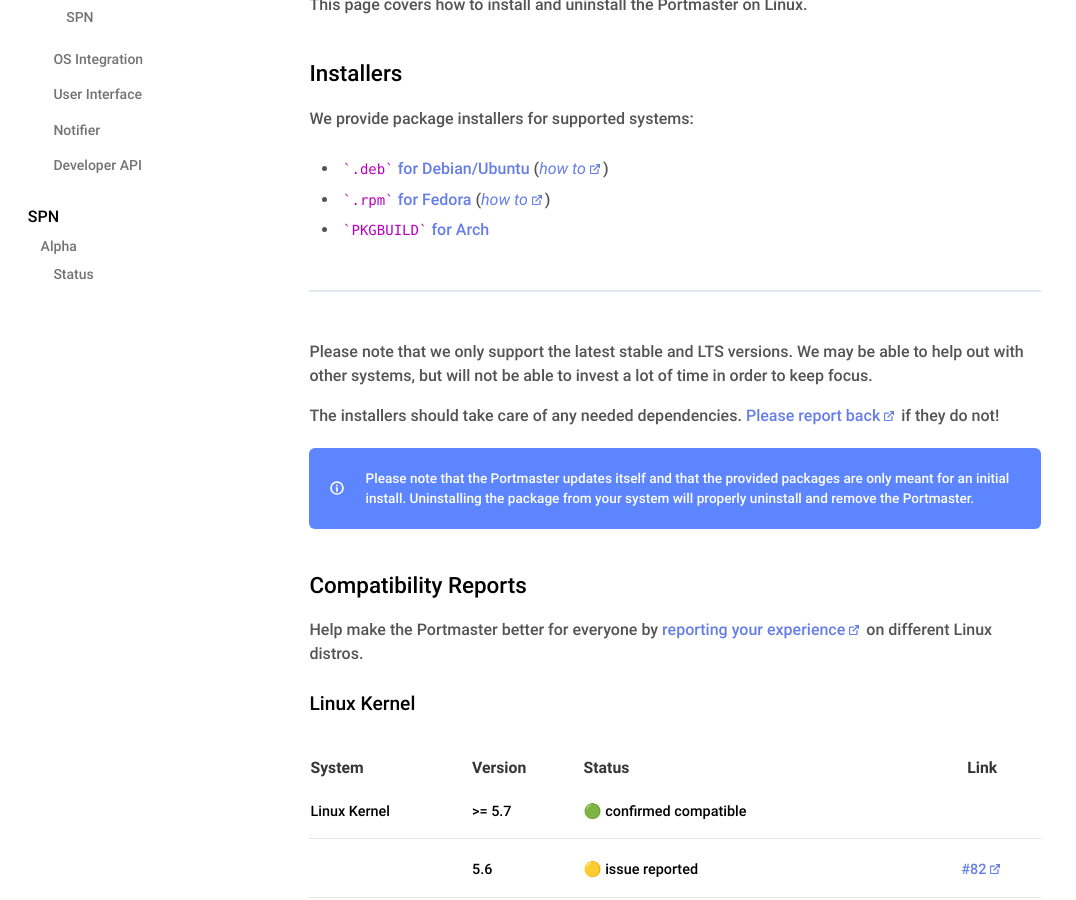
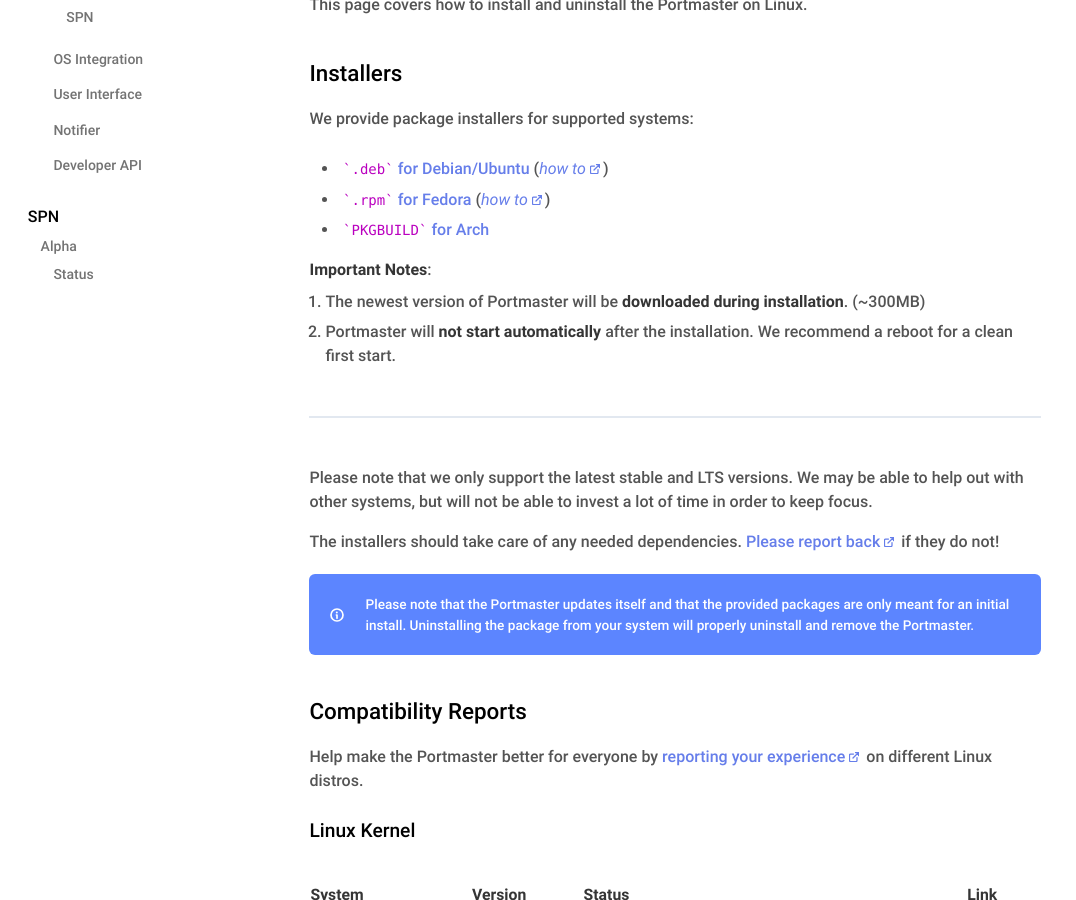
Before and after one commit to safing/docs, a Jekyll site: the page built from portmaster/install/linux.md, in a window 1280 px wide and 900 px high, scrolled down 919 px. Shown: the whole window, without its empty margins (0-1076 px from the left). Built offline with Jekyll 4.4.1, drawn with Linux system fonts in a browser that asks for light colours.

Commit message:
Add important notes to linux installer downloads

```diff
--- a/portmaster/install/linux.md
+++ b/portmaster/install/linux.md
@@ -12,6 +12,11 @@ We provide package installers for supported systems:
 - [`.deb` for Debian/Ubuntu]({{ site.download_linux_deb_url }}) ([_how to_](https://linuxconfig.org/install-deb-file-on-ubuntu-20-04-focal-fossa-linux))
 - [`.rpm` for Fedora]({{ site.download_linux_rpm_url }}) ([_how to_](https://itsfoss.com/install-rpm-files-fedora/))
 - [`PKGBUILD` for Arch](#arch-linux)
+
+__Important Notes__:
+
+1. The newest version of Portmaster will be __downloaded during installation__. (~300MB)
+2. Portmaster will __not start automatically__ after the installation. We recommend a reboot for a clean first start.
 
 ---
 
```
